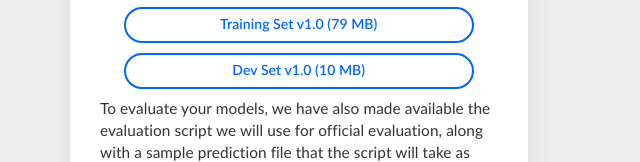
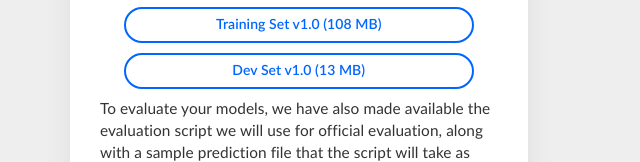
Before and after one commit to cardataset/CAR, a plain HTML site: page index.html in a window 1280 px wide. Shown: the part 579-741 px from the top of the page, 0-640 px from the left. Drawn offline with Linux system fonts and the light colour scheme; a web font is replaced by a local one.

Commit message:
Update index.html

```diff
--- a/index.html
+++ b/index.html
@@ -74,8 +74,8 @@
         <p>We've built a few resources to help you get started with the dataset.</p>
         <p> Download a copy of the dataset (distributed under the <a href="http://creativecommons.org/licenses/by-sa/4.0/legalcode">CC BY-SA 4.0</a> license):</p>
         <ul class="list-unstyled">
-         <li><a class="btn actionBtn inverseBtn" href="https://drive.google.com/file/d/1ANP8EZglisYHCjDyHBFfYbwdLfLiAr1T/view?usp=sharing" download="">Training Set v1.0 (79 MB)</a></li>
-         <li><a class="btn actionBtn inverseBtn" href="https://drive.google.com/file/d/1-5qk_tQJwa_Ry-8LHQYv2TjcD5M8ze9B/view?usp=sharing" download="">Dev Set v1.0 (10 MB)</a></li>
+         <li><a class="btn actionBtn inverseBtn" href="https://drive.google.com/file/d/109ePUEVVvbj4OoJYhsRsBURC3yEt0RBf/view?usp=sharing" download="">Training Set v1.0 (108 MB)</a></li>
+         <li><a class="btn actionBtn inverseBtn" href="https://drive.google.com/file/d/1UUEarf5ykKmIeNMaq_6bnUnlpLeSLrkm/view?usp=sharing" download="">Dev Set v1.0 (13 MB)</a></li>
         </ul>
         <p></p>
         <p>To evaluate your models, we have also made available the evaluation script we will use for official evaluation, along with a sample prediction file that the script will take as input. To run the evaluation, use <code>python evaluate-v2.0.py &lt;path_to_dev-v2.0&gt; &lt;path_to_predictions&gt;</code>.</p>
```
